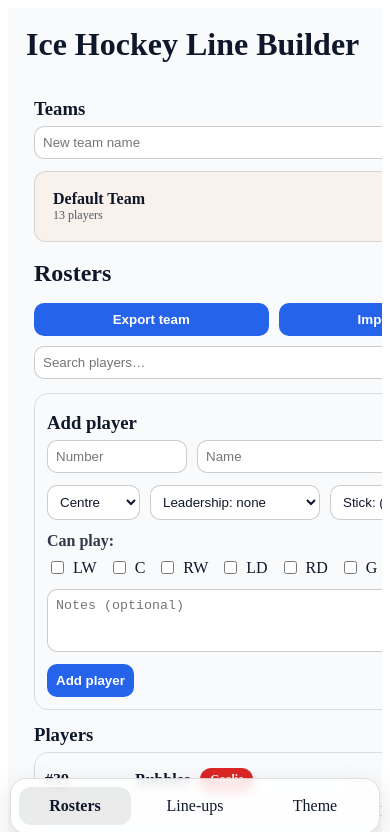
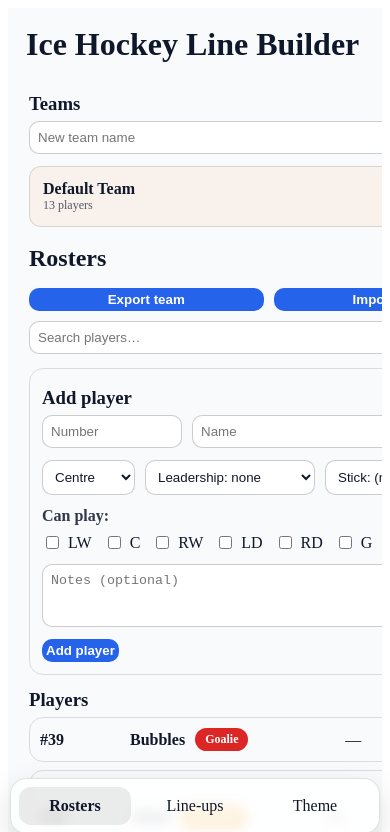
Before and after one commit to Newik83CZ/IceHockeyLineBuilder, a React (Vite) app: page / in a window 390 px wide. Shown: the top 832 px of the page. Built offline with nearby package versions, Linux system fonts and the light colour scheme.

Commit message:
less space on phone

```diff
--- a/src/index.css
+++ b/src/index.css
@@ -253,7 +253,7 @@ textarea:focus {
   }
 
   .pageWrap {
-    padding: 8px !important;
+    padding: 3px !important;
   }
 
   .lineRow {
@@ -262,11 +262,11 @@ textarea:focus {
 
   .forwardGrid,
   .defenceGrid {
-    gap: 8px !important;
+    gap: 3px !important;
   }
 
   button {
-    padding: 8px !important;
+    padding: 3px !important;
   }
 }
 
```
